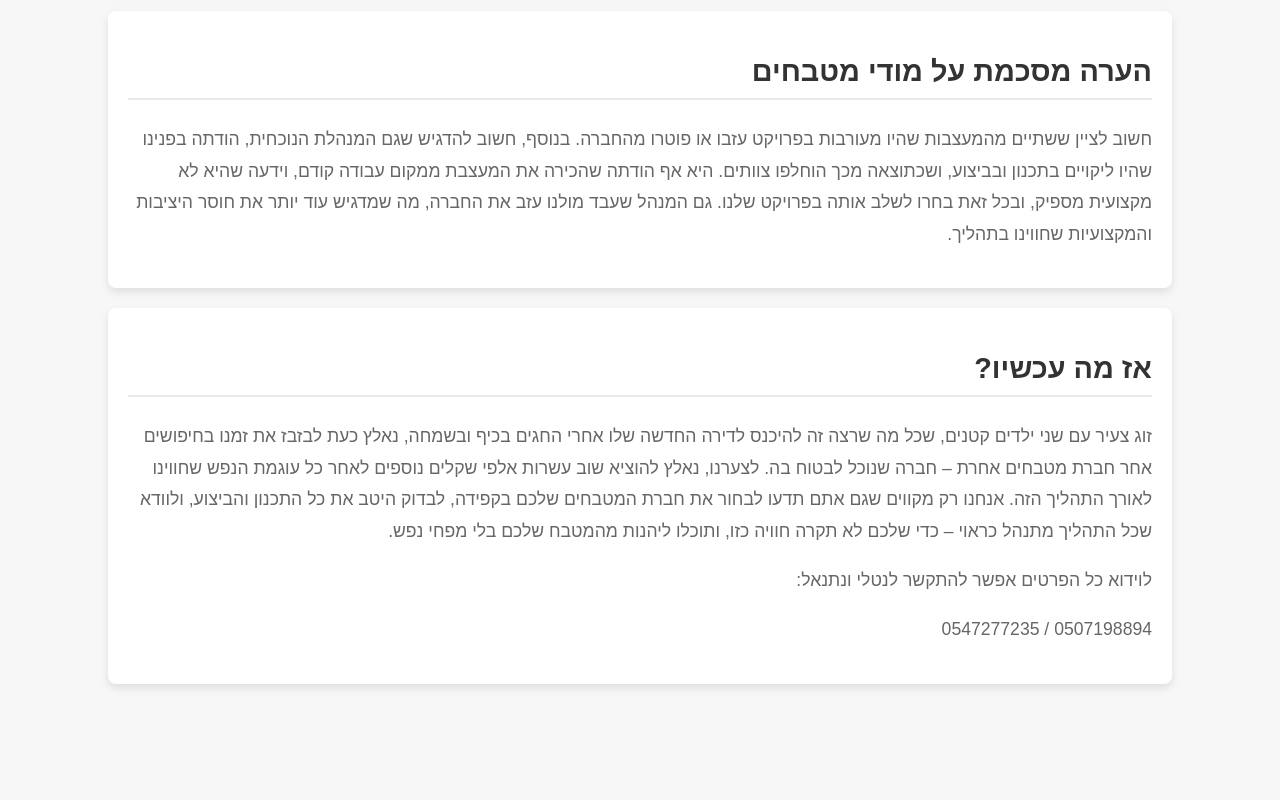
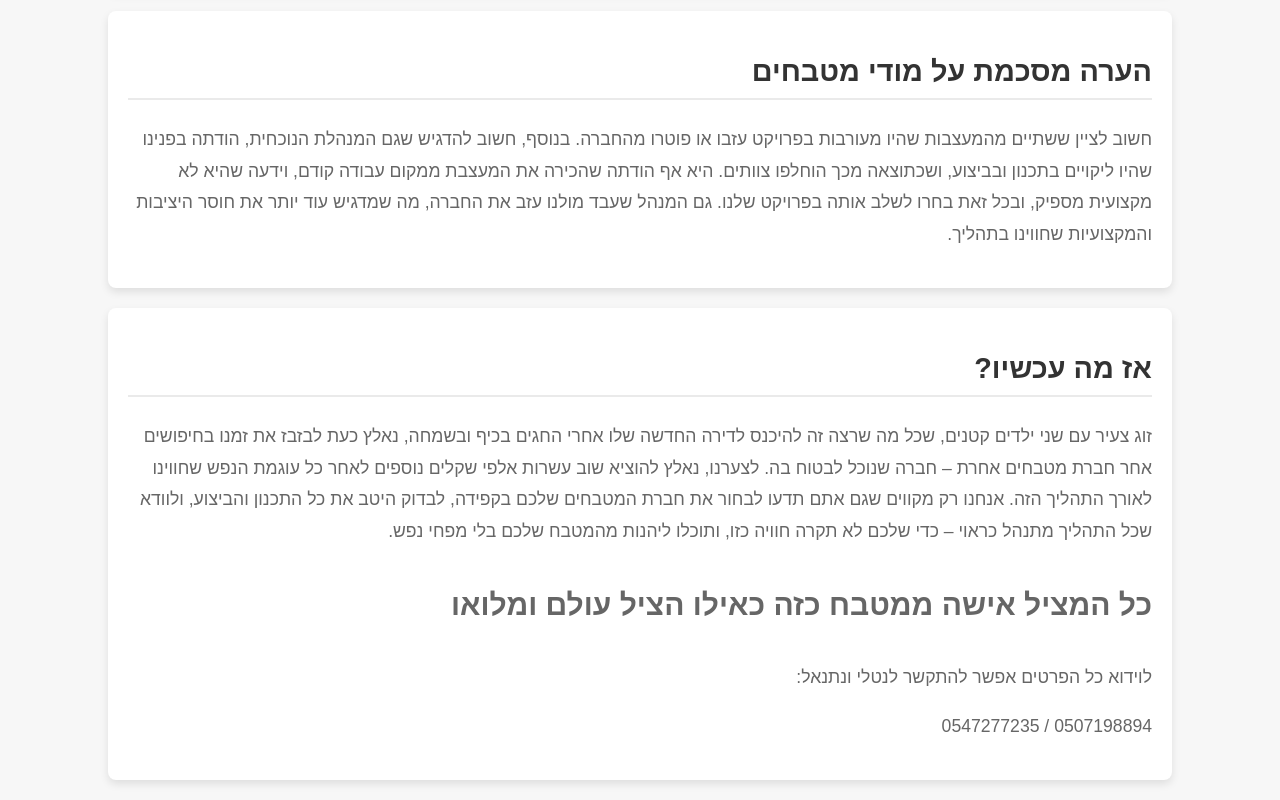
Before and after one commit to NetanelBasal/mody, a plain HTML site: page index.html in a window 1280 px wide. Shown: the part 10172-10972 px from the top of the page. Before the commit the page ends 10876 px from the top, so only its background shows below. Drawn offline with Linux system fonts and the light colour scheme.

Commit message:
Update index.html

```diff
--- a/index.html
+++ b/index.html
@@ -212,6 +212,10 @@
         ליהנות מהמטבח שלכם בלי מפחי נפש.
       </p>
 
+      <p style="font-weight: bold; font-size: 30px">
+        כל המציל אישה ממטבח כזה כאילו הציל עולם ומלואו
+      </p>
+
       <p>לוידוא כל הפרטים אפשר להתקשר לנטלי ונתנאל:</p>
       <p>0507198894 / 0547277235</p>
     </section>
```
